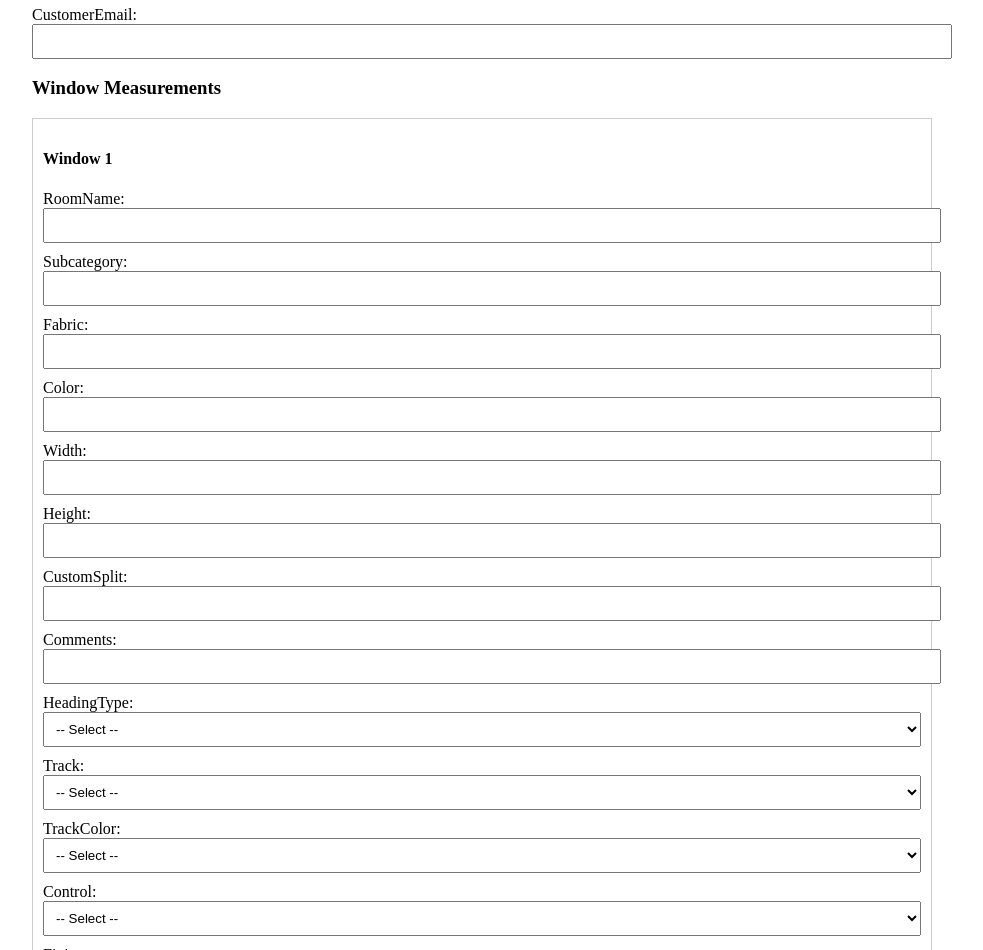
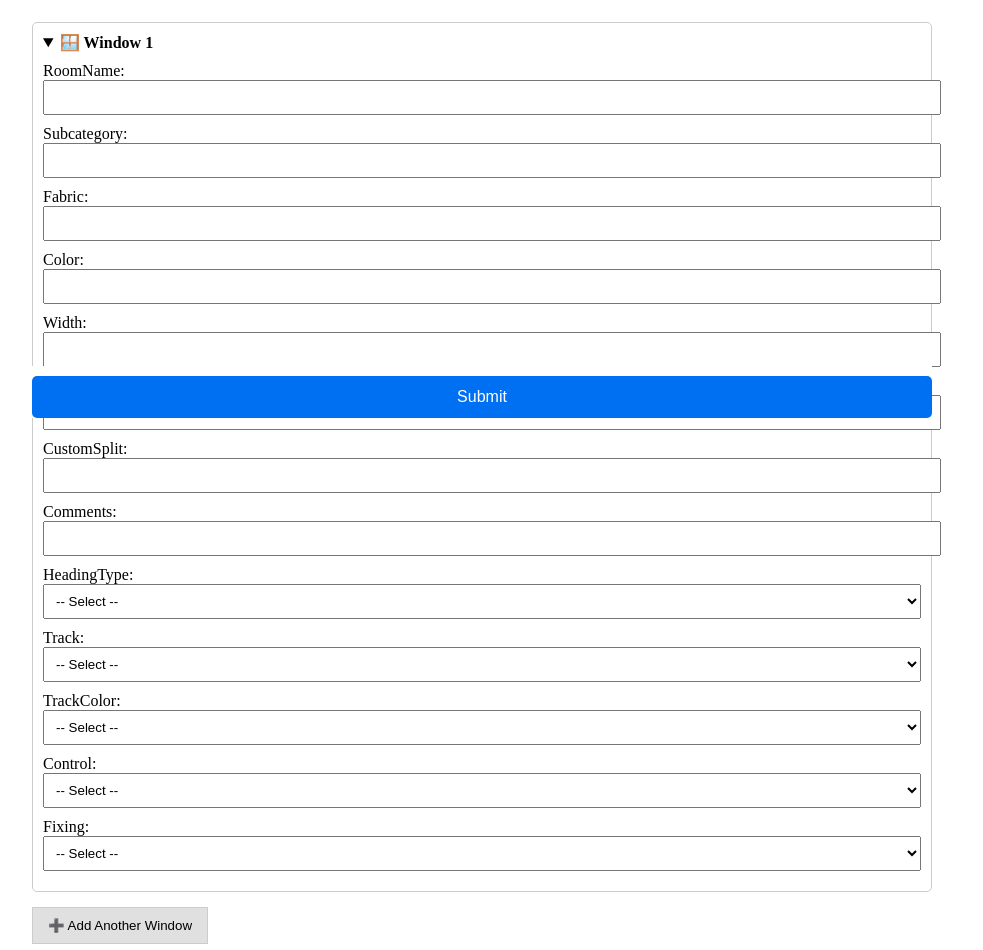
Before and after one commit to DeveshMoolchandani/Blossom-Blinds-App, a Next.js app: page /curtains in a window 1280 px wide. Shown: the part 382-1332 px from the top of the page, without its empty margins (158-1141 px from the left). Built offline with nearby package versions, Linux system fonts and the light colour scheme.

Commit message:
Update proxy to new script URL

```diff
--- /dev/null
+++ b/pages/api/curtains-proxy.js
@@ -0,0 +1,34 @@
+export default async function handler(req, res) {
+  if (req.method !== 'POST') {
+    return res.status(405).json({ message: 'Method Not Allowed' });
+  }
+
+  try {
+    const response = await fetch("https://script.google.com/macros/s/AKfycbwyfc1yWqACSL8CvhT3WFbInDEgYal77aShA4yKaX6AGkN5yq5Er3lokIciS5gSySPg/exec", {
+      method: "POST",
+      headers: {
+        "Content-Type": "application/json",
+      },
+      body: JSON.stringify(req.body),
+    });
+
+    const text = await response.text();
+
+    // If response is not valid JSON, return a helpful error
+    if (!text || !text.trim().startsWith("{")) {
+      return res.status(500).json({
+        result: "error",
+        message: "Google Script returned non-JSON: " + text.substring(0, 100),
+      });
+    }
+
+    const data = JSON.parse(text);
+    return res.status(200).json(data);
+
+  } catch (err) {
+    return res.status(500).json({
+      result: "error",
+      message: err.message || "Unknown proxy error",
+    });
+  }
+}
--- a/pages/curtains.js
+++ b/pages/curtains.js
@@ -29,6 +29,7 @@ const initialWindowState = {
 export default function CurtainsForm() {
   const [customerInfo, setCustomerInfo] = useState({ ...initialCustomerState });
   const [windows, setWindows] = useState([{ ...initialWindowState }]);
+  const [loading, setLoading] = useState(false);
 
   const handleCustomerChange = (e) => {
     const { name, value } = e.target;
@@ -48,6 +49,8 @@ export default function CurtainsForm() {
 
   const handleSubmit = async (e) => {
     e.preventDefault();
+    setLoading(true);
+
     const payload = {
       ...customerInfo,
       windows
@@ -73,6 +76,8 @@ export default function CurtainsForm() {
     } catch (err) {
       alert('❌ Submission failed: ' + err.message);
     }
+
+    setLoading(false);
   };
 
   return (
@@ -80,8 +85,9 @@ export default function CurtainsForm() {
       <h2 style={{ textAlign: 'center' }}>Curtains Measurement Form</h2>
 
       <h3>Customer Info</h3>
+      <div style={{ display: 'flex', flexWrap: 'wrap', gap: '10px' }}>
         {['salesRep', 'customerName', 'customerAddress', 'customerPhone', 'customerEmail'].map((field) => (
-        <div key={field} style={{ marginBottom: '10px' }}>
+          <div key={field} style={{ flex: '1 1 300px', marginBottom: '10px' }}>
             <label>{field.charAt(0).toUpperCase() + field.slice(1)}:</label>
             <input
               type="text"
@@ -93,11 +99,13 @@ export default function CurtainsForm() {
             />
           </div>
         ))}
+      </div>
 
       <h3>Window Measurements</h3>
       {windows.map((window, idx) => (
-        <div key={idx} style={{ border: '1px solid #ccc', padding: '10px', marginBottom: '15px' }}>
-          <h4>Window {idx + 1}</h4>
+        <details key={idx} open style={{ border: '1px solid #ccc', borderRadius: '5px', padding: '10px', marginBottom: '15px' }}>
+          <summary style={{ fontWeight: 'bold', marginBottom: '10px', cursor: 'pointer' }}>🪟 Window {idx + 1}</summary>
+
           {['roomName', 'subcategory', 'fabric', 'color', 'width', 'height', 'customSplit', 'comments'].map(field => (
             <div key={field} style={{ marginBottom: '10px' }}>
               <label>{field.charAt(0).toUpperCase() + field.slice(1)}:</label>
@@ -134,16 +142,41 @@ export default function CurtainsForm() {
               </select>
             </div>
           ))}
-        </div>
+        </details>
       ))}
 
-      <button type="button" onClick={addWindow} style={{ marginBottom: '20px' }}>
+      <button
+        type="button"
+        onClick={addWindow}
+        style={{
+          marginBottom: '20px',
+          padding: '10px 15px',
+          backgroundColor: '#e0e0e0',
+          border: '1px solid #ccc',
+          cursor: 'pointer'
+        }}
+      >
         ➕ Add Another Window
       </button>
 
-      <button type="submit" style={{ padding: '12px 20px', backgroundColor: '#0070f3', color: '#fff', border: 'none', fontSize: '16px' }}>
-        Submit
+      <div style={{ position: 'sticky', bottom: 0, background: '#fff', paddingTop: '10px' }}>
+        <button
+          type="submit"
+          disabled={loading}
+          style={{
+            padding: '12px 20px',
+            backgroundColor: loading ? '#999' : '#0070f3',
+            color: '#fff',
+            border: 'none',
+            fontSize: '16px',
+            cursor: loading ? 'not-allowed' : 'pointer',
+            width: '100%',
+            borderRadius: '5px'
+          }}
+        >
+          {loading ? 'Submitting...' : 'Submit'}
         </button>
+      </div>
     </form>
   );
 }
```
Lines whose indentation alone changed are shown as unchanged.
